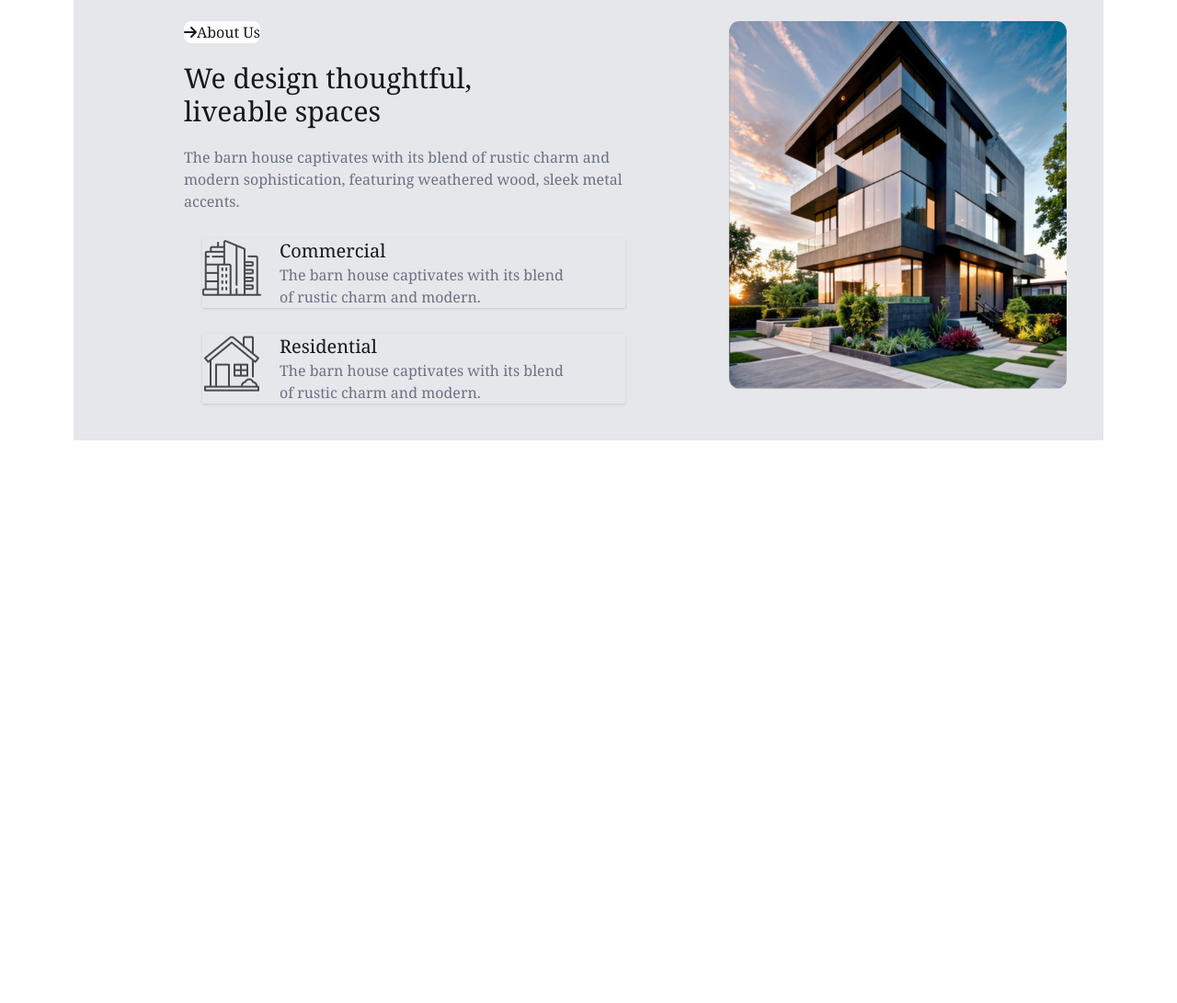
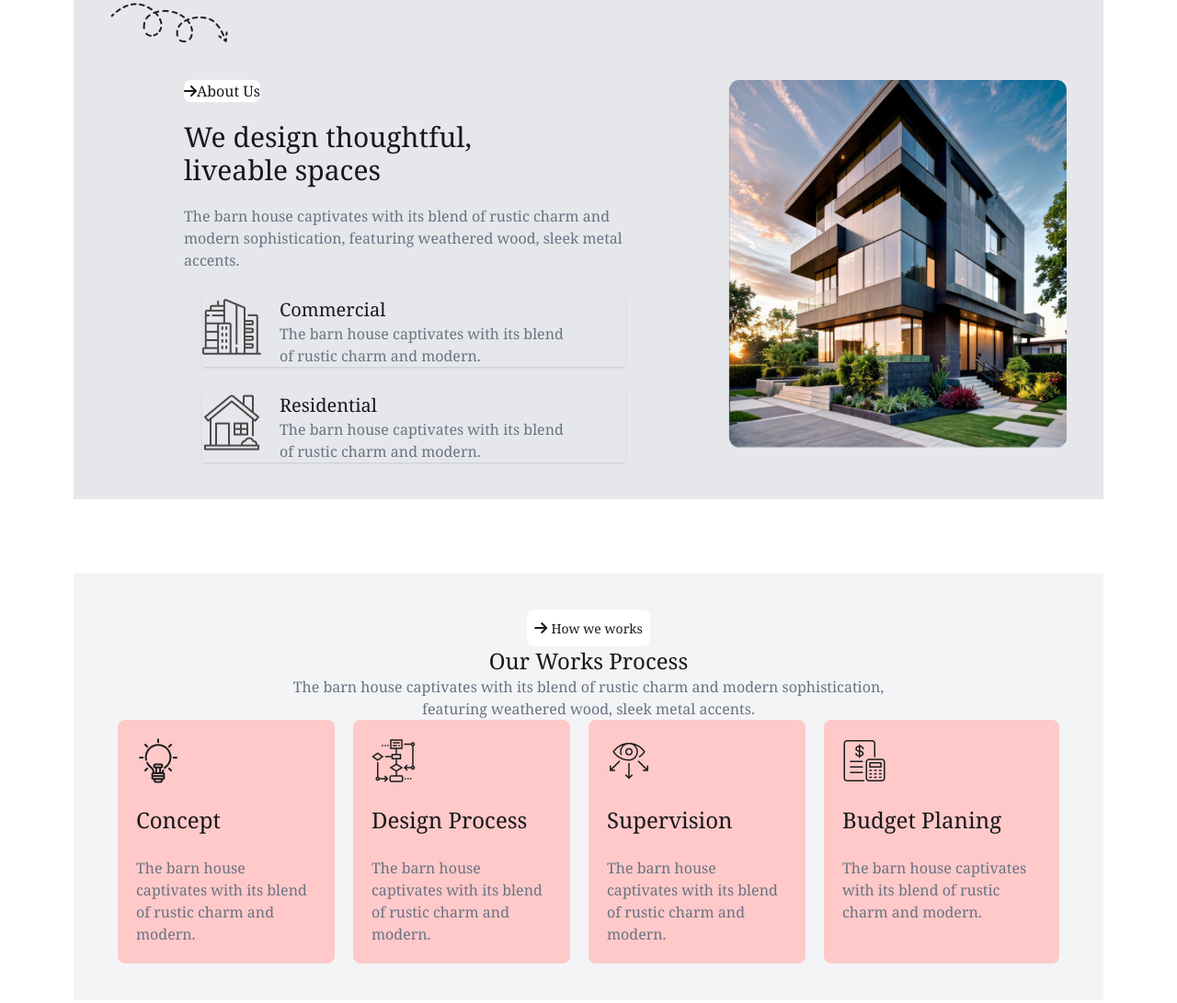
Before and after one commit to khaled8787/assignment-3, a plain HTML site: page index.html in a window 1280 px wide. Shown: the part 843-1934 px from the top of the page at 92% size. Before the commit the page ends 1362 px from the top, so only its background shows below. Drawn offline with nearby package versions, Linux system fonts and the light colour scheme.

Commit message:
assignment complete

```diff
--- a/index.html
+++ b/index.html
@@ -11,7 +11,7 @@
 <script src="https://cdn.jsdelivr.net/npm/@tailwindcss/browser@4"></script>
 </head>
 <body class="mx-10 my-5 lg:mx-20 lg:my-10 font-serif">
-    <nav class="grid lg:grid-cols-3 space-y-10 items-center ">
+    <nav class="grid lg:grid-cols-3 space-y-10 items-center text-center ">
         <div class="flex space-x-3">
             <i class="fa-solid fa-arrow-right -rotate-45 bg-green-500 rounded-full p-2 text-xl"></i>
             <h3 class="text-2xl">Rinterio</h3>
@@ -50,7 +50,7 @@
         </div>
 
 
-        <section class="bg-gray-200 p-10">
+        <section class="bg-gray-200 p-10 mt-16">
             <img class="hidden lg:block" src="assets/Vector.png" alt="">
             <div class="grid grid-cols-1 lg:grid-cols-2 pt-10 pl-20 ">
                <div>
@@ -88,9 +88,57 @@
 
                </div>
                <div>
-                 <img class="h-100 pl-28" src="assets/Rectangle.png" alt="">
+                 <img class="lg:h-100 pl-28" src="assets/Rectangle.png" alt="">
                </div>
             </div>
+        </section>
+
+
+        <section class="bg-gray-100 mt-20 pt-10 px-12 pb-10">
+         <div class="text-center items-center">
+            <button class="bg-white p-2 rounded-lg">
+                <i class="fa-solid fa-arrow-right"></i>
+                <span class="text-sm">How we works</span>
+            </button>
+
+            <h2 class="text-2xl">Our Works Process</h2>
+            <p class="text-gray-500">The barn house captivates with its blend of rustic charm and modern sophistication,<br> featuring weathered wood, sleek metal accents.</p>
+         </div>
+
+
+         <div class="grid grid-cols-1 md:grid-cols-2 lg:grid-cols-4 space-x-5">
+            <div class="bg-red-200  p-5 rounded-lg">
+                <img src="assets/concept.png" alt="">
+                <br>
+                <h4 class="text-2xl">Concept</h4>
+                <br>
+                <p class="text-gray-500">The barn house captivates with its blend of rustic charm and modern.</p>
+            </div>
+
+            <div class="bg-red-200  p-5 rounded-lg">
+                <img src="assets/flow-chart.png" alt="">
+                <br>
+                <h4 class="text-2xl">Design Process</h4>
+                <br>
+                <p class="text-gray-500">The barn house captivates with its blend of rustic charm and modern.</p>
+            </div>
+
+            <div class="bg-red-200  p-5 rounded-lg">
+                <img src="assets/vision.png" alt="">
+                <br>
+                <h4 class="text-2xl">Supervision</h4>
+                <br>
+                <p class="text-gray-500">The barn house captivates with its blend of rustic charm and modern.</p>
+            </div>
+
+            <div class="bg-red-200 p-5 rounded-lg">
+                <img src="assets/budget-planning.png" alt="">
+                <br>
+                <h4 class="text-2xl">Budget Planing</h4>
+                <br>
+                <p class="text-gray-500">The barn house captivates with its blend of rustic charm and modern.</p>
+            </div>
+         </div>
         </section>
     </main>
 </body>
```
